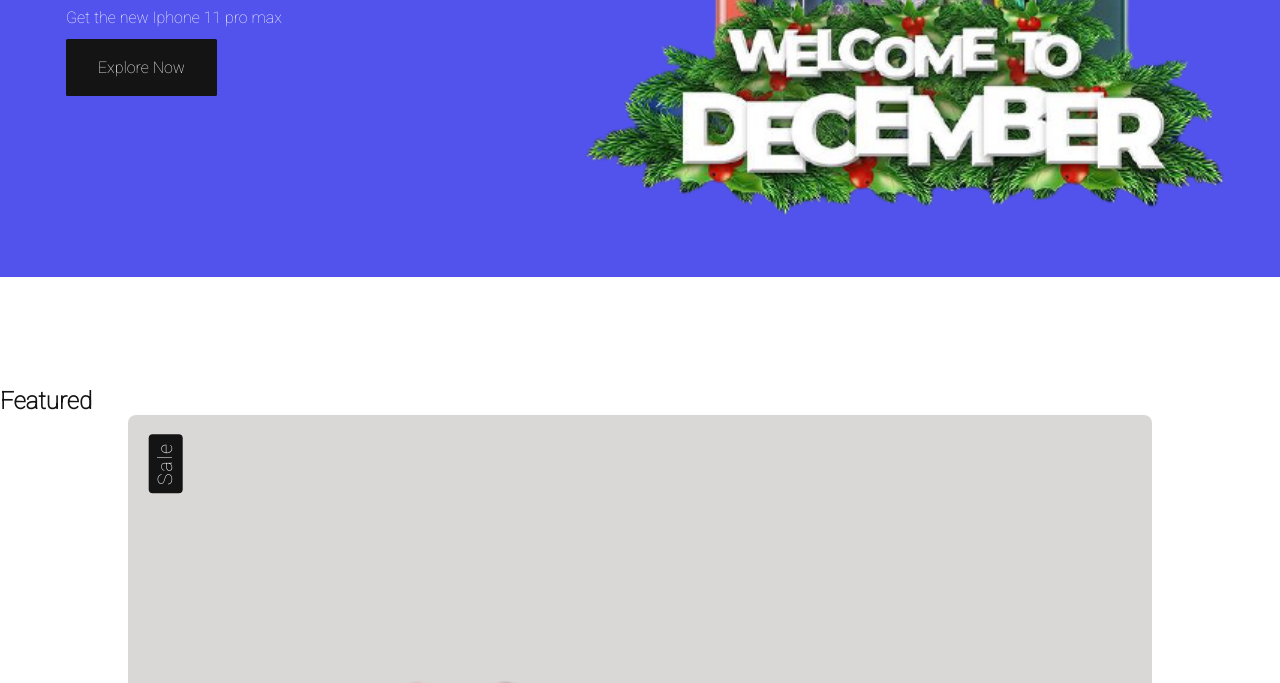
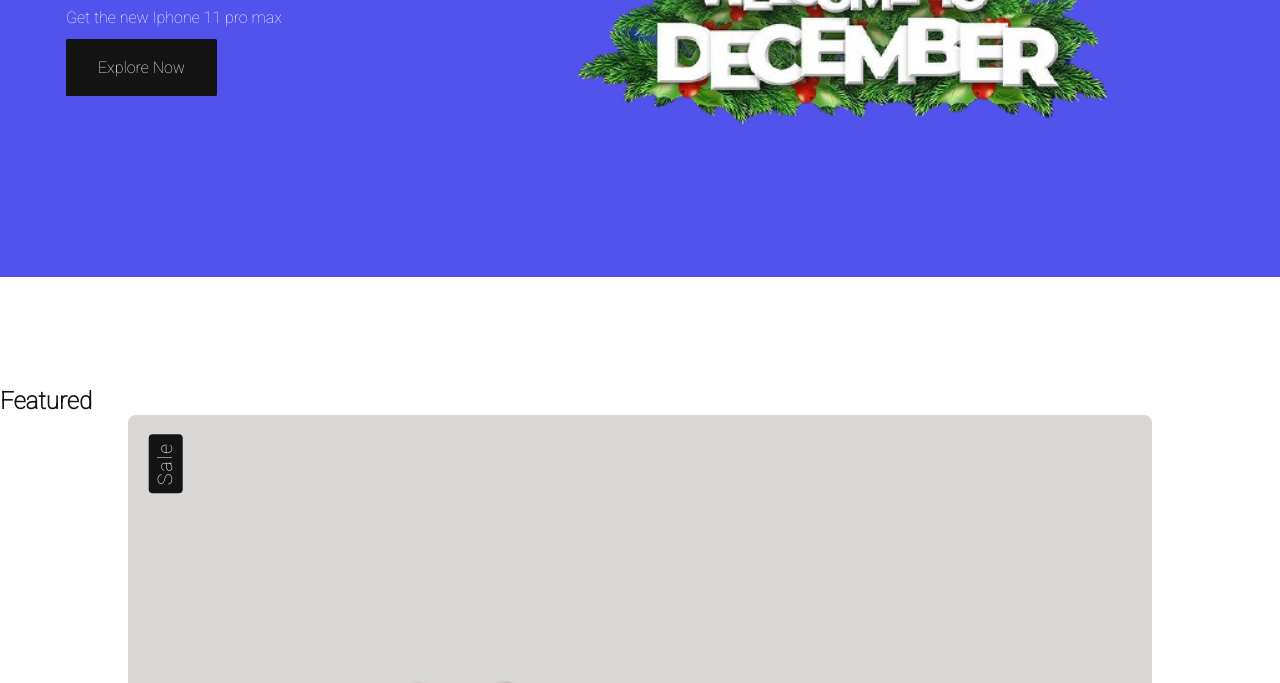
Before and after one commit to Chisonm/foneng, a plain HTML site: page index.html in a window 1280 px wide. Shown: the part 363-1046 px from the top of the page. Drawn offline with nearby package versions, Linux system fonts and the light colour scheme.

```diff
--- a/assets/css/style.css
+++ b/assets/css/style.css
@@ -217,8 +217,7 @@ img{
     /* width: 275px;  */
     margin-left: auto;
     margin-right: auto;
-    margin-top: 0;
-    width: 60%;
+    width: 50%;
 }
 .home__new{
     display: block;
```
